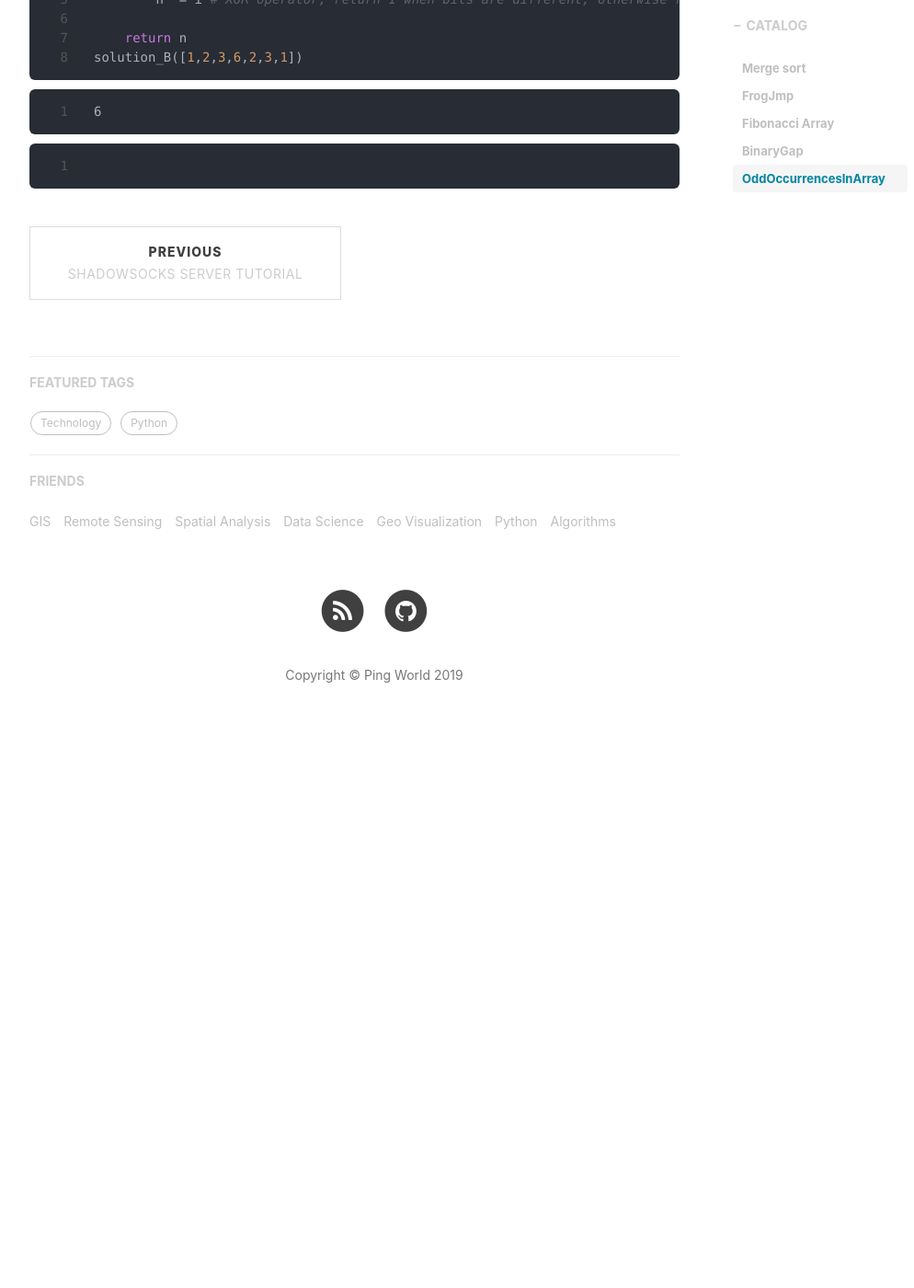
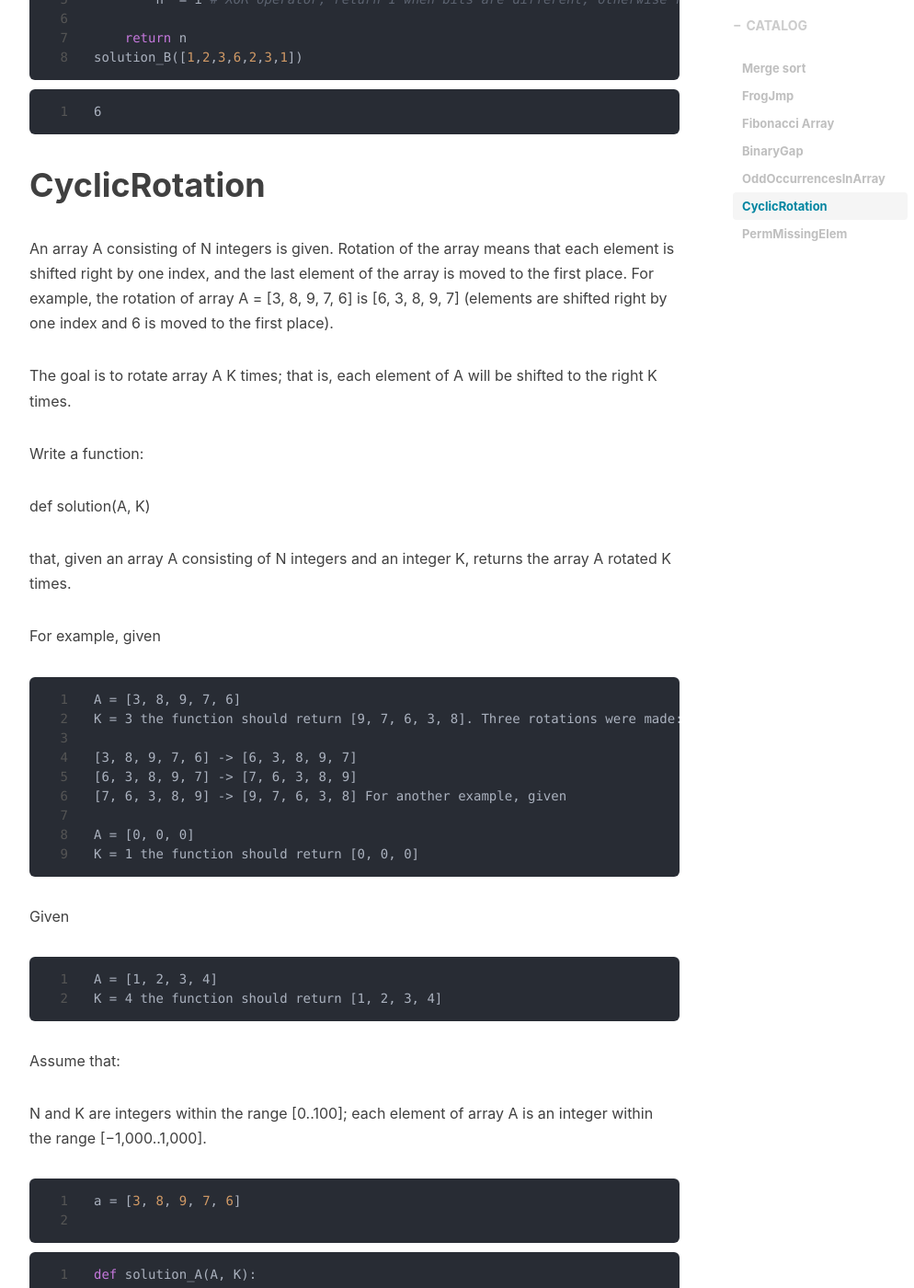
Before and after one commit to nuistzhou/nuistzhou.github.io, a Jekyll site: the page built from _posts/2019-06-15-Codility.markdown, in a window 1280 px wide and 1400 px high, scrolled down 6480 px. Shown: the whole window at 92% size, without its empty margins (233-1227 px from the left). Built offline with Jekyll 4.4.1, drawn with Linux system fonts in a browser that asks for light colours; nearby versions of some CDN libraries; comment, search, counter and statistics services are not loaded; before the commit the page ends 7318 px from its top, so only the background shows below that; some of the changed text lies outside the part shown.

Commit message:
Updates.

````diff
--- a/_posts/2019-06-15-Codility.markdown
+++ b/_posts/2019-06-15-Codility.markdown
@@ -281,6 +281,144 @@ solution_B([1,2,3,6,2,3,1])
 
     6
 
+# CyclicRotation
+
+An array A consisting of N integers is given. Rotation of the array means that each element is shifted right by one index, and the last element of the array is moved to the first place. For example, the rotation of array A = [3, 8, 9, 7, 6] is [6, 3, 8, 9, 7] (elements are shifted right by one index and 6 is moved to the first place).
+
+The goal is to rotate array A K times; that is, each element of A will be shifted to the right K times.
+
+Write a function:
+
+def solution(A, K)
+
+that, given an array A consisting of N integers and an integer K, returns the array A rotated K times.
+
+For example, given
+
+    A = [3, 8, 9, 7, 6]
+    K = 3
+the function should return [9, 7, 6, 3, 8]. Three rotations were made:
+
+    [3, 8, 9, 7, 6] -> [6, 3, 8, 9, 7]
+    [6, 3, 8, 9, 7] -> [7, 6, 3, 8, 9]
+    [7, 6, 3, 8, 9] -> [9, 7, 6, 3, 8]
+For another example, given
+
+    A = [0, 0, 0]
+    K = 1
+the function should return [0, 0, 0]
+
+Given
+
+    A = [1, 2, 3, 4]
+    K = 4
+the function should return [1, 2, 3, 4]
+
+Assume that:
+
+N and K are integers within the range [0..100];
+each element of array A is an integer within the range [−1,000..1,000].
+
+
+```python
+a = [3, 8, 9, 7, 6]
+
+```
+
+
+```python
+def solution_A(A, K):
+    # write your code in Python 3.6
+    length = len(A)
+    if length == 1 or K % length == 0:
+        return A
+    offset = K % length
+    return A[-offset:] +  A[:-offset]
+print(solution_A(a, 3))
+
+```
+
+    [9, 7, 6, 3, 8]
+
+
+
+Solution above gives a mark of 87% because the empty array was not considered and thus could cause an divided by 0
+exception.
+
+
+```python
+def solution_B(A, K):
+    # For moving leftwards, just give an negative number
+    length = len(A)
+    if length == 0:
+        return A
+    offset = K % length
+    if offset == 0:
+        return A
+    return A[-offset:] +  A[:-offset]
+print(solution_B(a, 3))
+print(solution_B([],100))
+print(solution_B([1,2,3], 300))
+```
+
+    [9, 7, 6, 3, 8]
+    []
+    [1, 2, 3]
+
+
+# PermMissingElem
+
+An array A consisting of N different integers is given. The array contains integers in the range [1..(N + 1)], which means that exactly one element is missing.
+
+Your goal is to find that missing element.
+
+Write a function:
+
+def solution(A)
+
+that, given an array A, returns the value of the missing element.
+
+For example, given array A such that:
+
+  A[0] = 2
+  A[1] = 3
+  A[2] = 1
+  A[3] = 5
+the function should return 4, as it is the missing element.
+
+Write an efficient algorithm for the following assumptions:
+
+N is an integer within the range [0..100,000];
+the elements of A are all distinct;
+each element of array A is an integer within the range [1..(N + 1)].
+
+
+```python
+def solution_1(A):
+    # write your code in Python 3.6
+    length = len(A)
+    full_list = list(range(1, length + 2))
+    return list(set(full_list) - set(A))[0]
+
+print(solution([1,3,4,5,6]))
+```
+
+    2
+
+
+
+```python
+def solution_2(A):
+    # Matematcial solution: A list of successive number's sum is (n * ( n + 1 )) / 2
+    full_length = len(A) + 1
+    full_list = range(1, full_length + 1)
+    sum_full_list = full_length * (full_length + 1) /2
+    sum_A = sum(A)
+    return int(sum_full_list - sum_A)
+print(solution_2([1,3,4,5,6]))
+```
+
+    2
 
 
 
````
